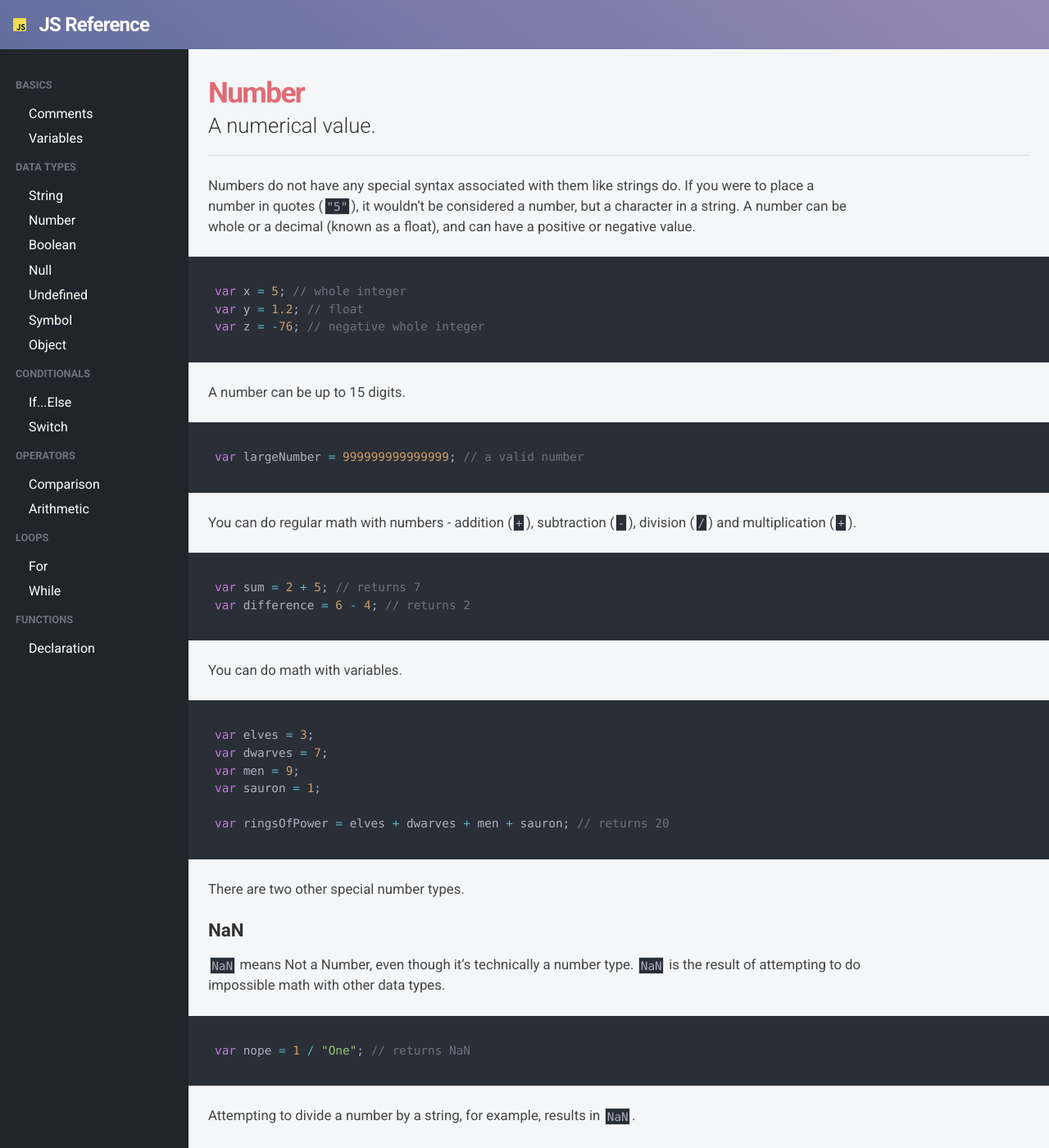
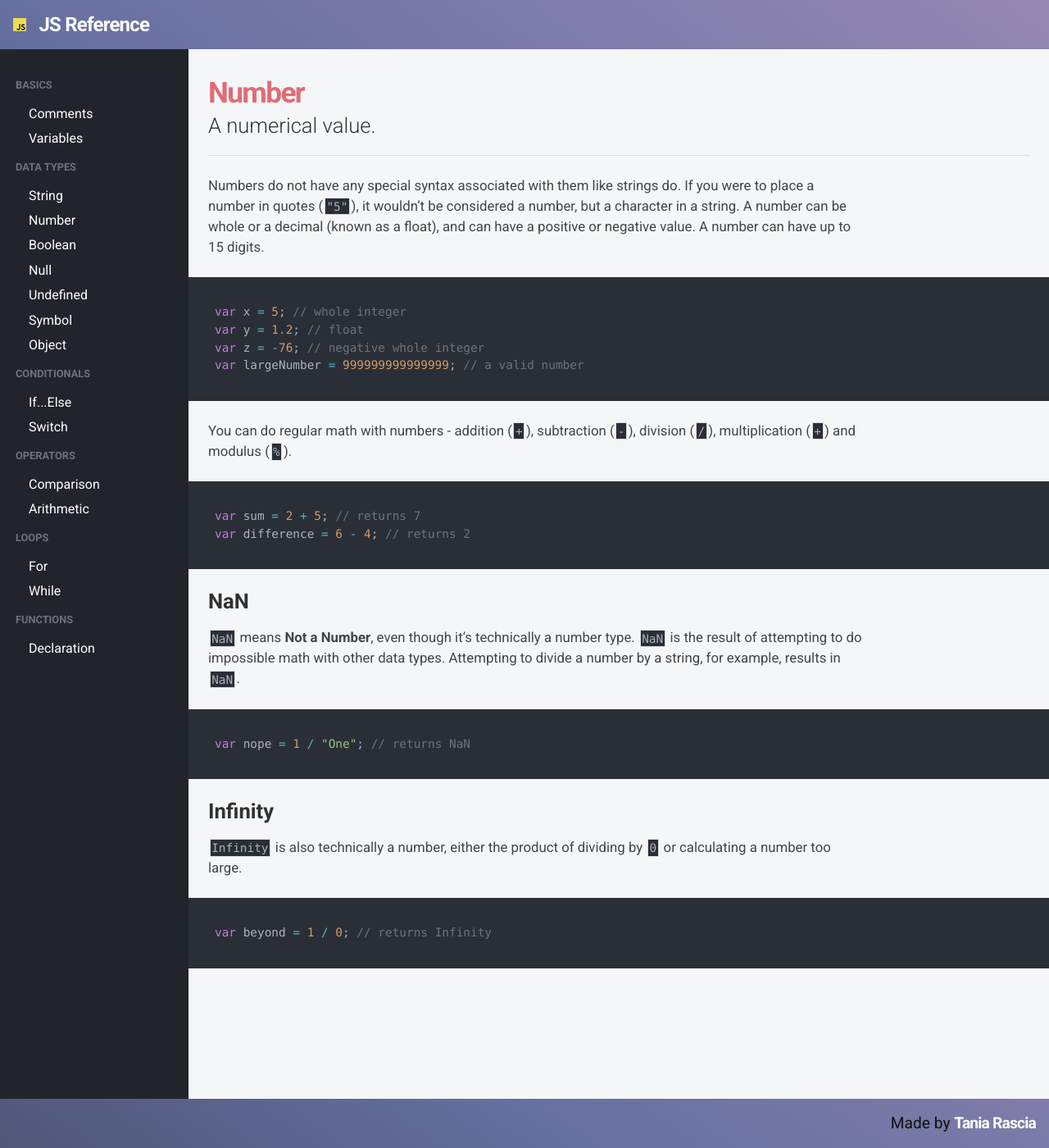
Before and after one commit to KJLarson/snippets, a Jekyll site: the page built from _pages/02_number.md, in a window 1280 px wide and 1400 px high. Shown: the whole window at 82% size. Built offline with Jekyll 4.4.1, drawn with Linux system fonts in a browser that asks for light colours; nearby versions of some CDN libraries.

Commit message:
Update 02_number.md

````diff
--- a/_pages/02_number.md
+++ b/_pages/02_number.md
@@ -7,51 +7,31 @@ permalink: /number/
 
 ---
 
-Numbers do not have any special syntax associated with them like strings do. If you were to place a number in quotes (`"5"`), it wouldn't be considered a number, but a character in a string. A number can be whole or a decimal (known as a float), and can have a positive or negative value.
+Numbers do not have any special syntax associated with them like strings do. If you were to place a number in quotes (`"5"`), it wouldn't be considered a number, but a character in a string. A number can be whole or a decimal (known as a float), and can have a positive or negative value. A number can have up to 15 digits.
 
 ```js
 var x = 5; // whole integer
 var y = 1.2; // float
 var z = -76; // negative whole integer
-```
-
-A number can be up to 15 digits.
-
-```js
 var largeNumber = 999999999999999; // a valid number
 ```
 
-You can do regular math with numbers - addition (`+`), subtraction (`-`), division (`/`) and multiplication (`+`).
+You can do regular math with numbers - addition (`+`), subtraction (`-`), division (`/`), multiplication (`+`) and modulus (`%`).
 
 ```js
 var sum = 2 + 5; // returns 7
 var difference = 6 - 4; // returns 2
 ```
 
-You can do math with variables.
+### NaN
 
-```js
-var elves = 3;
-var dwarves = 7;
-var men = 9;
-var sauron = 1;
-
-var ringsOfPower = elves + dwarves + men + sauron; // returns 20
-```
-
-There are two other special number types.
-
-#### NaN
-
-`NaN` means Not a Number, even though it's technically a number type. `NaN` is the result of attempting to do impossible math with other data types.
+`NaN` means **Not a Number**, even though it's technically a number type. `NaN` is the result of attempting to do impossible math with other data types. Attempting to divide a number by a string, for example, results in `NaN`.
 
 ```js
 var nope = 1 / "One"; // returns NaN
 ```
 
-Attempting to divide a number by a string, for example, results in `NaN`.
-
-#### Infinity
+### Infinity
 
 `Infinity` is also technically a number, either the product of dividing by `0` or calculating a number too large.
 
````
